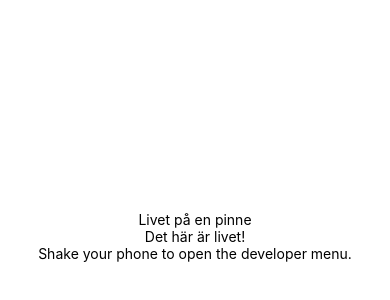
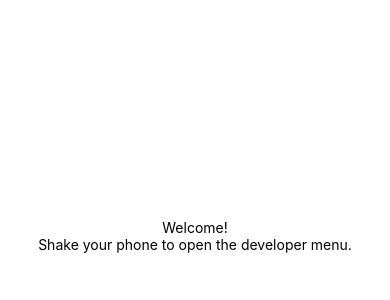
Before and after one commit to TobiasTunedal/Habitapp, a React Native app: screen / in a window 390 px wide. Shown: the part 186-486 px from the top of the page. Built offline with nearby package versions, Linux system fonts and the light colour scheme.

Commit message:
Ändrade texten på startskärmen

```diff
--- a/App.js
+++ b/App.js
@@ -5,8 +5,7 @@ export default class App extends React.Component {
   render() {
     return (
       <View style={styles.container}>
-        <Text>Livet på en pinne</Text>
-        <Text>Det här är livet!</Text>
+        <Text>Welcome!</Text>
         <Text>Shake your phone to open the developer menu.</Text>
       </View>
     );
```
